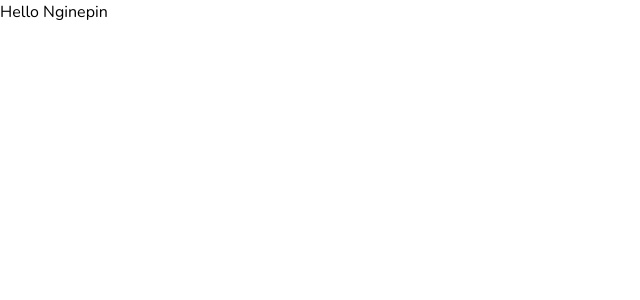
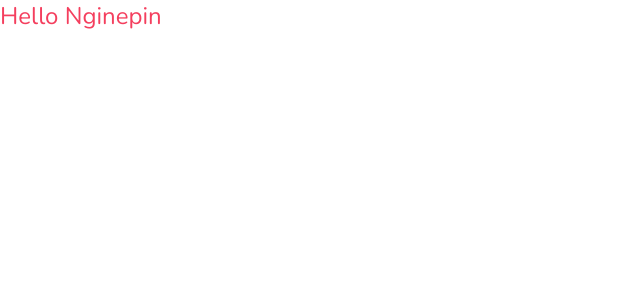
Before and after one commit to harmoniousmoss/Nginepin, a Next.js app: page / in a window 1280 px wide. Shown: the top 300 px of the page, without its empty margins (0-640 px from the left). Built offline with nearby package versions, Linux system fonts and the light colour scheme.

Commit message:
Test apa tailwind udah jalan

```diff
--- a/app/page.tsx
+++ b/app/page.tsx
@@ -1,3 +1,3 @@
 export default function Home() {
-  return <div>Hello Nginepin</div>;
+  return <div className="text-2xl  text-rose-500">Hello Nginepin</div>;
 }
```
